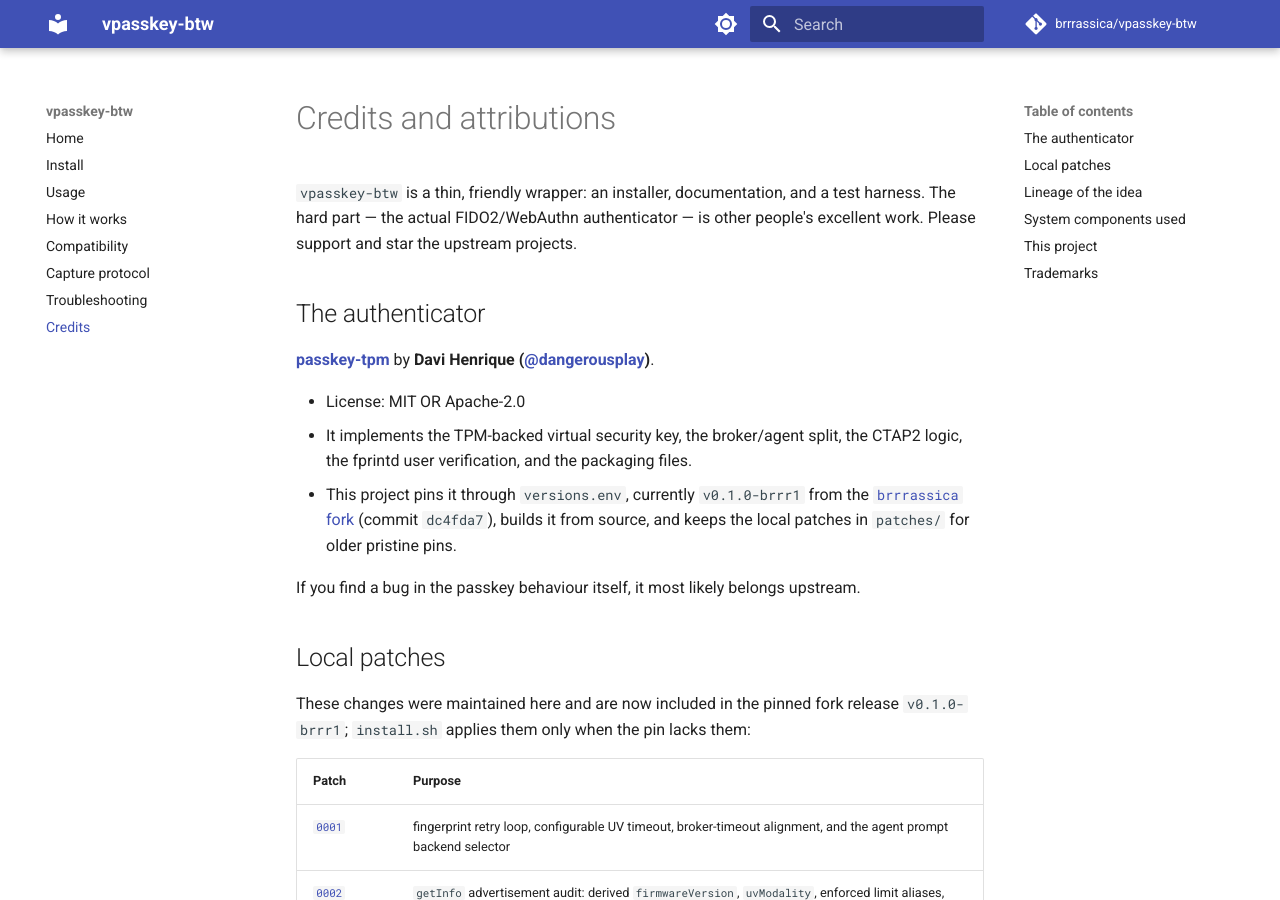
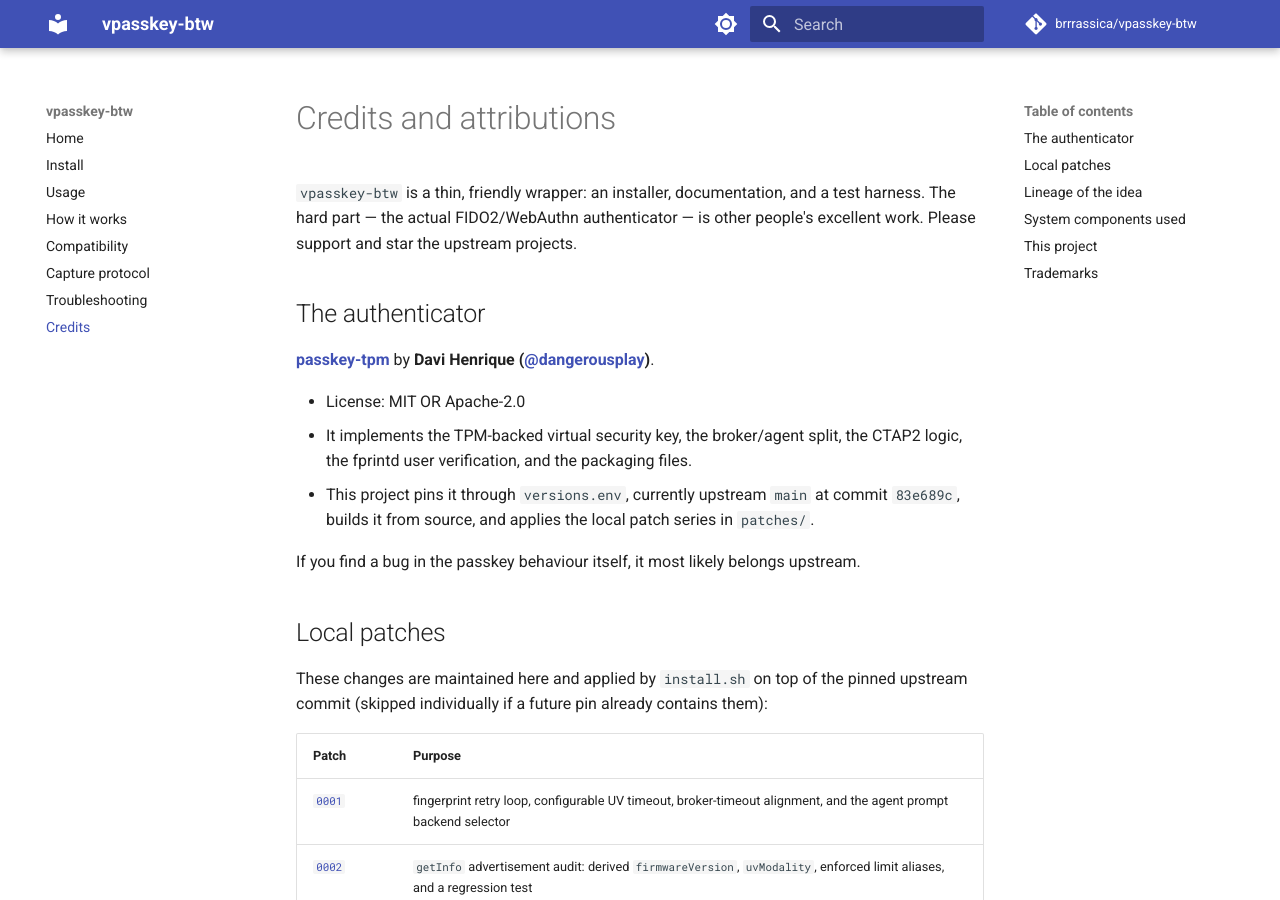
Before and after one commit to brrrassica/vpasskey-btw, an MkDocs documentation site: the page built from docs/CREDITS.md, in a window 1280 px wide and 900 px high. Built offline with MkDocs 1.6.1 and Material for MkDocs 9.7.7, drawn with Linux system fonts in a browser that asks for light colours; comment, search, counter and statistics services are not loaded.

Commit message:
Sync upstream pin to passkey-tpm v0.1.0-beta.3
The nested upstream checkout was still on the fork release v0.1.0-brrr1 while
dangerousplay/passkey-tpm main had 10 newer commits. Replayed the seven local
patches onto v0.1.0-beta.3 (83e689c) and left passkey-tpm/ on its develop branch
with the local patches on top; the previous patched-pin commit is preserved as
backup/patched-pin.

Conflicts were resolved in favor of the local patches, then adapted to the new
upstream APIs: Command enum instead of cmd constants, Presence instead of a
silent bool, tokio UnboundedSender for notes, and Effect::EndPrompt. The
credProtect silent-probe test now expects NO_CREDENTIALS, matching upstream's
fail-closed probe semantics. versions.env pins the upstream tag with SHA
verification; the patch files and pin documentation were refreshed to match.

Verified: cargo check --workspace --all-targets and cargo test --workspace pass
in the synced checkout, all seven patches apply cleanly to the new pin and
reproduce the synced tree, install.sh --dry-run shows the new pin, and
bash -n/shellcheck are clean.

```diff
--- a/docs/CREDITS.md
+++ b/docs/CREDITS.md
@@ -12,18 +12,18 @@ Henrique ([@dangerousplay](https://github.com/dangerousplay))**.
 - License: MIT OR Apache-2.0
 - It implements the TPM-backed virtual security key, the broker/agent split, the
   CTAP2 logic, the fprintd user verification, and the packaging files.
-- This project pins it through `versions.env`, currently `v0.1.0-brrr1` from
-  the [`brrrassica` fork](https://github.com/brrrassica/passkey-tpm) (commit
-  `dc4fda7`), builds it from source, and keeps the local patches in `patches/`
-  for older pristine pins.
+- This project pins it through `versions.env`, currently upstream `main` at
+  commit `83e689c`, builds it from source, and applies the local patch series in
+  `patches/`.
 
 If you find a bug in the passkey behaviour itself, it most likely belongs
 upstream.
 
 ## Local patches
 
-These changes were maintained here and are now included in the pinned fork
-release `v0.1.0-brrr1`; `install.sh` applies them only when the pin lacks them:
+These changes are maintained here and applied by `install.sh` on top of the
+pinned upstream commit (skipped individually if a future pin already contains
+them):
 
 | Patch | Purpose |
 |---|---|
```
Also changed, not shown: CHANGELOG.md (+14 -0 lines), README.md (+4 -3 lines), docs/INSTALL.md (+5 -5 lines), patches/README.md (+14 -6 lines), 9 other files.
